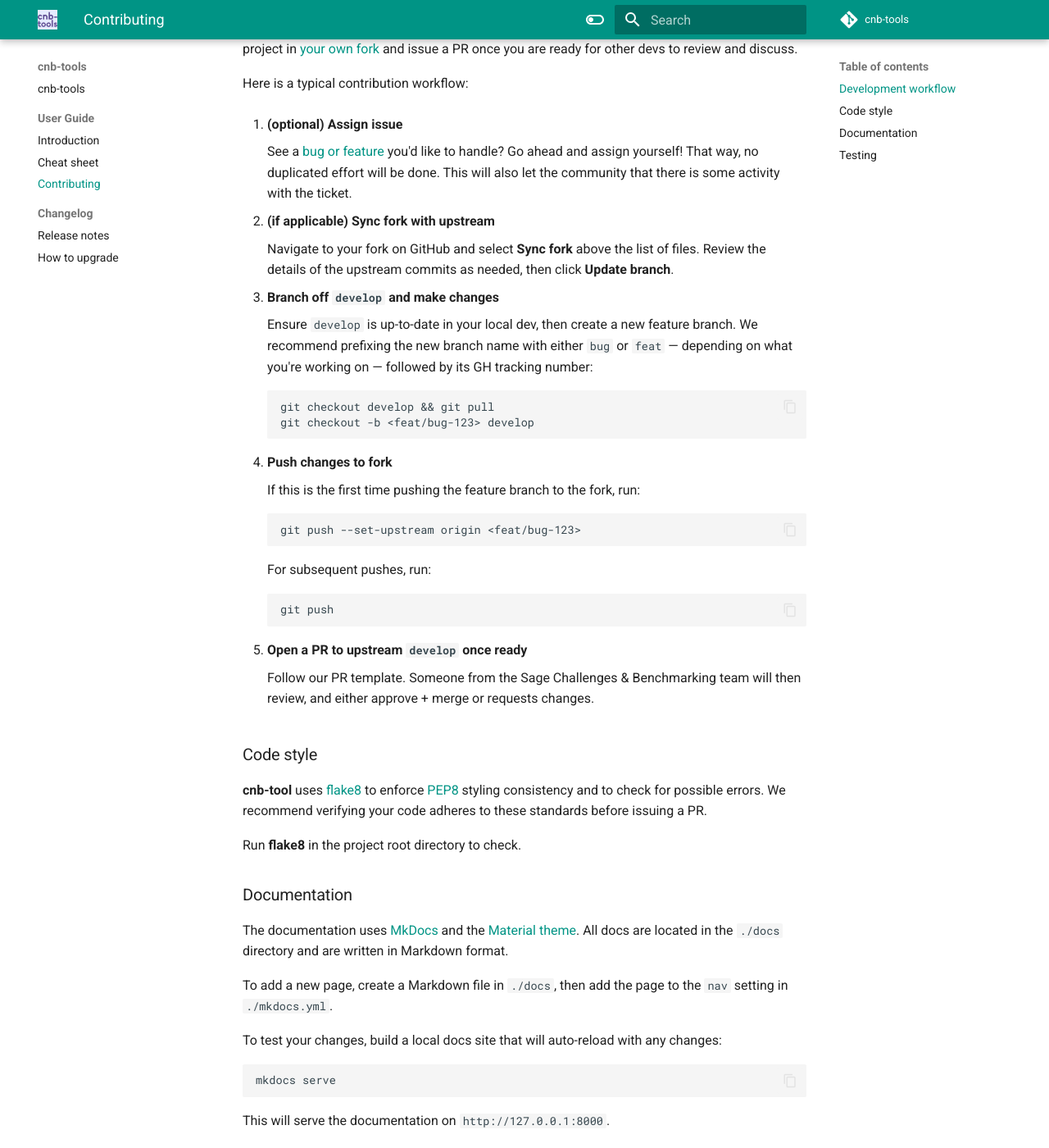
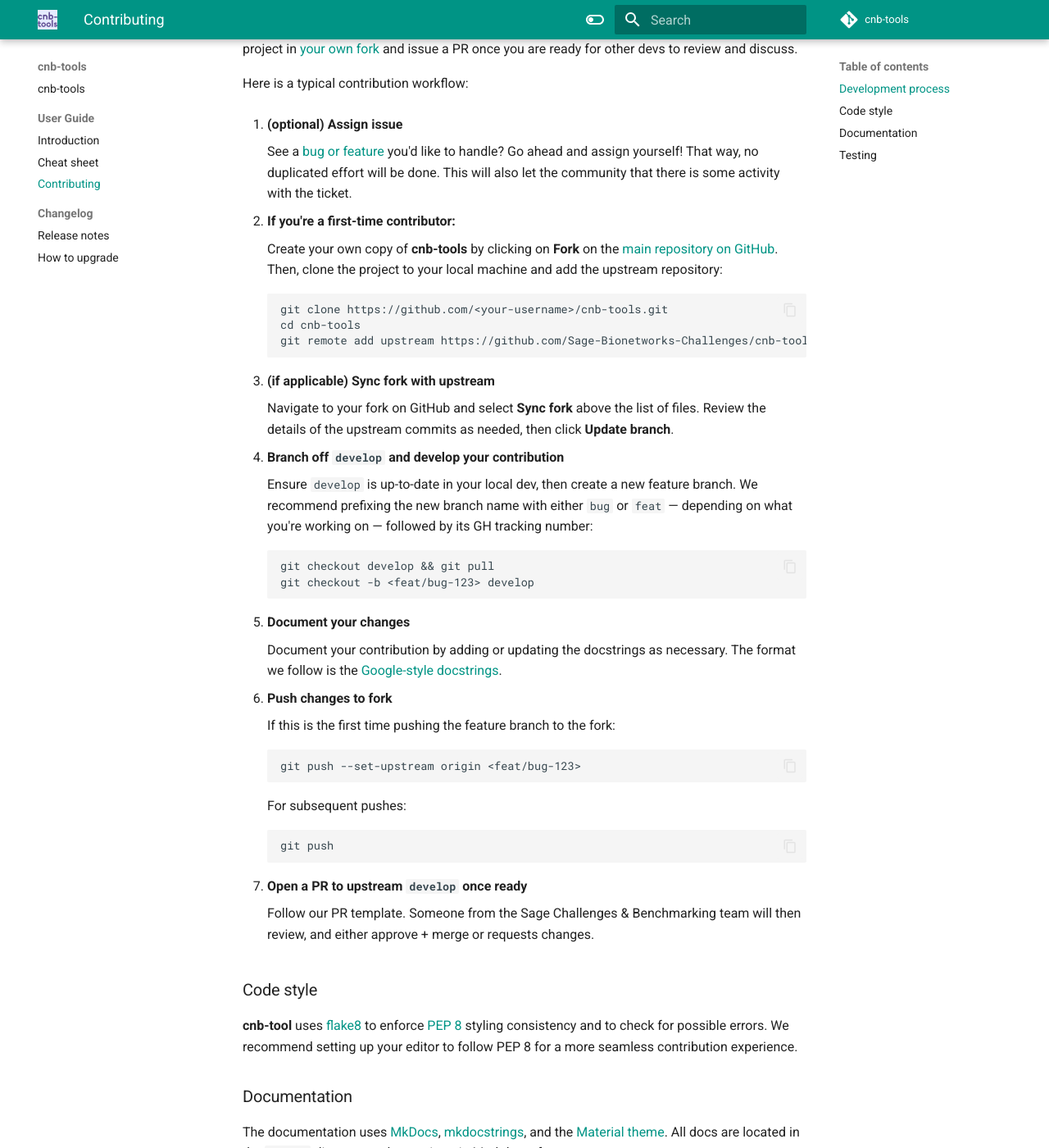
Before and after one commit to Sage-Bionetworks-Challenges/cnb-tools, an MkDocs documentation site: the page built from docs/user-guide/contributing.md, in a window 1280 px wide and 1400 px high, scrolled down 303 px. Shown: the whole window at 82% size. Built offline with MkDocs 1.6.1 and Material for MkDocs 9.7.7, drawn with Linux system fonts in a browser that asks for light colours; comment, search, counter and statistics services are not loaded; some of the changed text lies outside the part shown.

Commit message:
add more details to contributing guidelines

````diff
--- a/docs/user-guide/contributing.md
+++ b/docs/user-guide/contributing.md
@@ -3,7 +3,7 @@
 By contributing, you are agreeing that we may redistribute your work
 under this [license].
 
-### Development workflow
+### Development process
 
 The **cnb-tools** project is tracked with issues and pull requests
 (PR). To contribute, modify the project in [your own fork] and issue
@@ -18,13 +18,25 @@
     also let the community that there is some activity with the
     ticket.
 
-2. **(if applicable) Sync fork with upstream**
+2. **If you're a first-time contributor:**
+
+    Create your own copy of **cnb-tools** by clicking on **Fork** on
+    the [main repository on GitHub]. Then, clone the project to your
+    local machine and add the upstream repository:
+
+    ```
+    git clone https://github.com/<your-username>/cnb-tools.git
+    cd cnb-tools
+    git remote add upstream https://github.com/Sage-Bionetworks-Challenges/cnb-tools.git
+    ```
+
+3. **(if applicable) Sync fork with upstream**
 
     Navigate to your fork on GitHub and select **Sync fork** above
     the list of files.  Review the details of the upstream commits
     as needed, then click **Update branch**.
 
-2. **Branch off `develop` and make changes**
+4. **Branch off `develop` and develop your contribution**
 
     Ensure `develop` is up-to-date in your local dev, then create
     a new feature branch. We recommend prefixing the new branch name
@@ -36,22 +48,26 @@
     git checkout -b <feat/bug-123> develop
     ```
 
-3. **Push changes to fork**
+5. **Document your changes**
 
-    If this is the first time pushing the feature branch to the fork,
-    run:
+    Document your contribution by adding or updating the docstrings as
+    necessary. The format we follow is the [Google-style docstrings].
+
+6. **Push changes to fork**
+
+    If this is the first time pushing the feature branch to the fork:
 
     ```
     git push --set-upstream origin <feat/bug-123>
     ```
 
-    For subsequent pushes, run:
+    For subsequent pushes:
 
     ```
     git push
     ```
 
-4. **Open a PR to upstream `develop` once ready**
+7. **Open a PR to upstream `develop` once ready**
 
     Follow our PR template.  Someone from the Sage Challenges &
     Benchmarking team will then review, and either approve + merge
@@ -59,16 +75,15 @@
 
 ### Code style
 
-**cnb-tool** uses [flake8] to enforce [PEP8] styling consistency and
-to check for possible errors. We recommend verifying your code adheres
-to these standards before issuing a PR.
-
-Run **flake8** in the project root directory to check.
+**cnb-tool** uses [flake8] to enforce [PEP 8] styling consistency and
+to check for possible errors. We recommend setting up your editor to
+follow PEP 8 for a more seamless contribution experience.
 
 ### Documentation
 
-The documentation uses [MkDocs] and the [Material theme].  All docs are
-located in the `./docs` directory and are written in Markdown format.
+The documentation uses [MkDocs], [mkdocstrings], and the [Material theme].
+All docs are located in the `./docs` directory and are written in Markdown
+format.
 
 To add a new page, create a Markdown file in `./docs`, then add the page
 to the `nav` setting in `./mkdocs.yml`.
@@ -88,10 +103,13 @@
 !!! info "More info coming soon"
 
 
-[license]: LICENSE.md
+[license]: https://github.com/Sage-Bionetworks-Challenges/cnb-tools/blob/main/LICENSE
 [your own fork]: https://docs.github.com/en/get-started/quickstart/fork-a-repo
 [bug or feature]: https://github.com/Sage-Bionetworks-Challenges/cnb-tools/issues
+[main repository on GitHub]: https://github.com/Sage-Bionetworks-Challenges/cnb-tools
+[Google-style docstrings]: https://google.github.io/styleguide/pyguide.html
 [flake8]: https://pypi.org/project/flake8/
-[PEP8]: https://peps.python.org/pep-0008/
+[PEP 8]: https://peps.python.org/pep-0008/
 [MKDocs]: https://www.mkdocs.org/
-[Material theme]: https://squidfunk.github.io/mkdocs-material/getting-started/
+[mkdocstrings]: https://mkdocstrings.github.io/
+[Material theme]: https://squidfunk.github.io/mkdocs-material/
````
